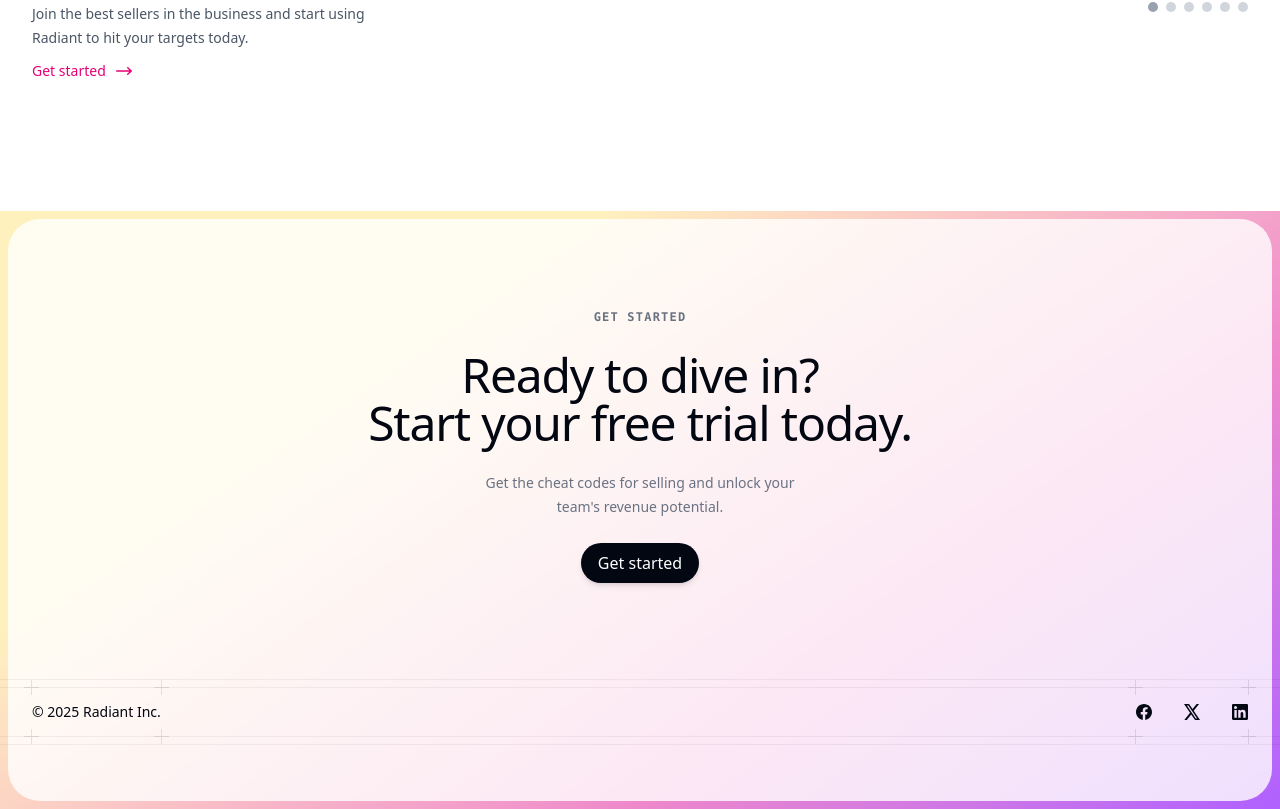
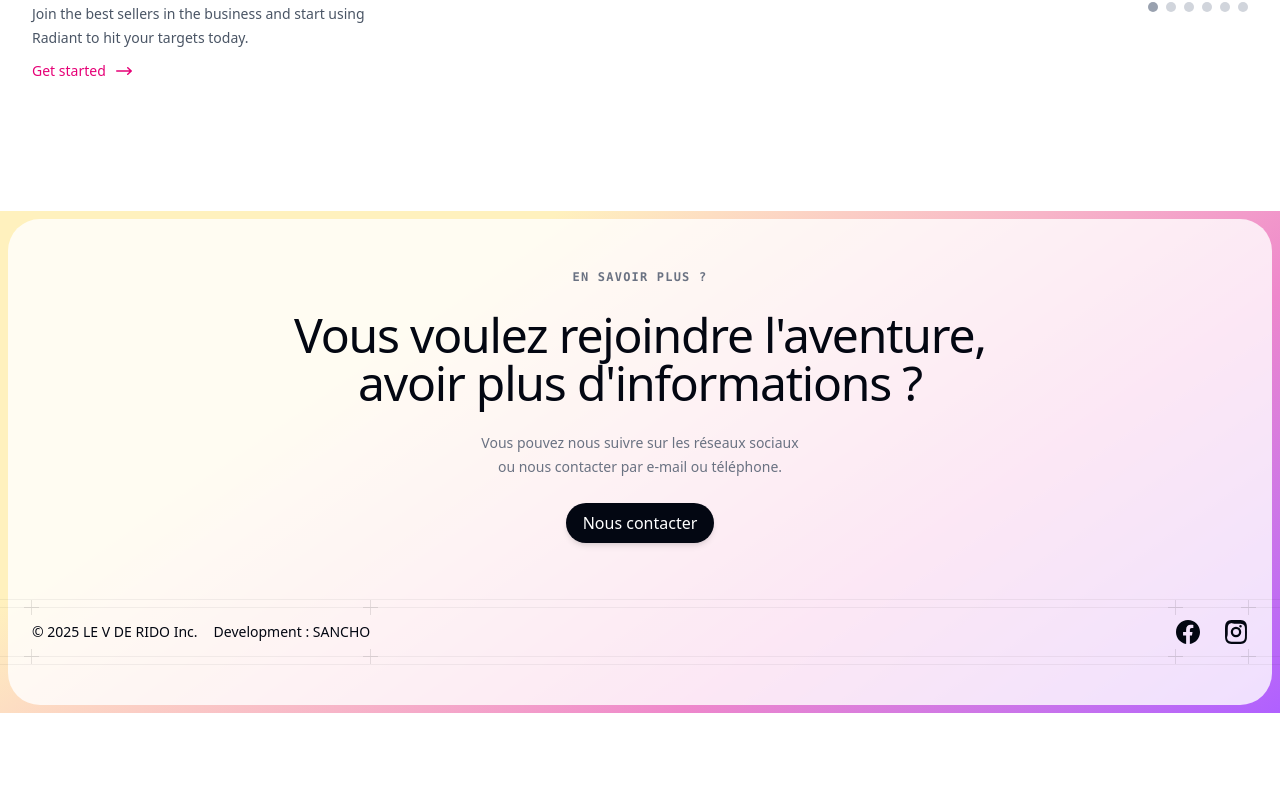
Before and after one commit to Iskandar835/levderido, a Next.js app in the folder levderido-app/: page / in a window 1280 px wide. Shown: the part 3246-4055 px from the top of the page. After the commit the page ends 3959 px from the top, so only its background shows below. Built offline with nearby package versions, Linux system fonts and the light colour scheme; a web font is replaced by a local one.

Commit message:
chore: optimisation du contenu et des liens

```diff
--- a/levderido-app/src/components/footer.tsx
+++ b/levderido-app/src/components/footer.tsx
@@ -7,33 +7,25 @@
 
 function CallToAction() {
   return (
-    <div className="relative pt-20 pb-16 text-center sm:py-24">
+    <div className="relative pt-20 pb-16 text-center sm:py-14">
       <hgroup>
-        <Subheading>Get started</Subheading>
+        <Subheading>en savoir plus ?</Subheading>
         <p className="mt-6 text-3xl font-medium tracking-tight text-gray-950 sm:text-5xl">
-          Ready to dive in?
+          Vous voulez rejoindre l&apos;aventure,
           <br />
-          Start your free trial today.
+          avoir plus d&apos;informations ?
         </p>
       </hgroup>
       <p className="mx-auto mt-6 max-w-xs text-sm/6 text-gray-500">
-        Get the cheat codes for selling and unlock your team&apos;s revenue
-        potential.
+        Vous pouvez nous suivre sur les réseaux sociaux ou nous contacter par
+        e-mail ou téléphone.
       </p>
       <div className="mt-6">
-        <Button className="w-full sm:w-auto" href="#">
-          Get started
+        <Button className="w-full sm:w-auto" href="/contact">
+          Nous contacter
         </Button>
       </div>
     </div>
-  )
-}
-
-function SocialIconX(props: React.ComponentPropsWithoutRef<'svg'>) {
-  return (
-    <svg viewBox="0 0 16 16" fill="currentColor" {...props}>
-      <path d="M12.6 0h2.454l-5.36 6.778L16 16h-4.937l-3.867-5.594L2.771 16H.316l5.733-7.25L0 0h5.063l3.495 5.114L12.6 0zm-.86 14.376h1.36L4.323 1.539H2.865l8.875 12.837z" />
-    </svg>
   )
 }
 
@@ -43,16 +35,20 @@
       <path
         fillRule="evenodd"
         clipRule="evenodd"
-        d="M16 8.05C16 3.603 12.418 0 8 0S0 3.604 0 8.05c0 4.016 2.926 7.346 6.75 7.95v-5.624H4.718V8.05H6.75V6.276c0-2.017 1.194-3.131 3.022-3.131.875 0 1.79.157 1.79.157v1.98h-1.008c-.994 0-1.304.62-1.304 1.257v1.51h2.219l-.355 2.326H9.25V16c3.824-.604 6.75-3.934 6.75-7.95z"
+        d="M8 0C3.58 0 0 3.58 0 8c0 4.02 2.926 7.346 6.75 7.95v-5.624H4.718V8H6.75V6.276c0-2.017 1.194-3.131 3.022-3.131.875 0 1.79.157 1.79.157v1.98h-1.008c-.994 0-1.304.62-1.304 1.257V8H11l-.355 2.326H9.25V16C13.074 15.396 16 12.066 16 8c0-4.42-3.58-8-8-8z"
       />
     </svg>
   )
 }
 
-function SocialIconLinkedIn(props: React.ComponentPropsWithoutRef<'svg'>) {
+function SocialIconInstagram(props: React.ComponentPropsWithoutRef<'svg'>) {
   return (
     <svg viewBox="0 0 16 16" fill="currentColor" {...props}>
-      <path d="M14.82 0H1.18A1.169 1.169 0 000 1.154v13.694A1.168 1.168 0 001.18 16h13.64A1.17 1.17 0 0016 14.845V1.15A1.171 1.171 0 0014.82 0zM4.744 13.64H2.369V5.996h2.375v7.644zm-1.18-8.684a1.377 1.377 0 11.52-.106 1.377 1.377 0 01-.527.103l.007.003zm10.075 8.683h-2.375V9.921c0-.885-.015-2.025-1.234-2.025-1.218 0-1.425.966-1.425 1.968v3.775H6.233V5.997H8.51v1.05h.032c.317-.601 1.09-1.235 2.246-1.235 2.405-.005 2.851 1.578 2.851 3.63v4.197z" />
+      <path
+        fillRule="evenodd"
+        clipRule="evenodd"
+        d="M8 2.5c1.96 0 2.2.008 2.97.043.72.033 1.11.153 1.37.255.34.13.58.287.83.537.25.25.407.49.537.83.102.26.222.65.255 1.37.035.77.043 1.01.043 2.97s-.008 2.2-.043 2.97c-.033.72-.153 1.11-.255 1.37-.13.34-.287.58-.537.83-.25.25-.49.407-.83.537-.26.102-.65.222-1.37.255-.77.035-1.01.043-2.97.043s-2.2-.008-2.97-.043c-.72-.033-1.11-.153-1.37-.255-.34-.13-.58-.287-.83-.537-.25-.25-.407-.49-.537-.83-.102-.26-.222-.65-.255-1.37C2.508 10.2 2.5 9.96 2.5 8s.008-2.2.043-2.97c.033-.72.153-1.11.255-1.37.13-.34.287-.58.537-.83.25-.25.49-.407.83-.537.26-.102.65-.222 1.37-.255C5.8 2.508 6.04 2.5 8 2.5zm0-2.5C6.02 0 5.76.008 4.99.043 4.21.08 3.64.205 3.19.38c-.49.182-.9.407-1.31.817C1.47 1.61 1.245 2.02 1.063 2.51.888 2.96.763 3.53.727 4.31.692 5.08.684 5.34.684 8s.008 2.92.043 3.69c.036.78.161 1.35.336 1.8.182.49.407.9.817 1.31.41.41.82.635 1.31.817.45.175 1.02.3 1.8.336C5.76 15.992 6.02 16 8 16s2.24-.008 3.01-.043c.78-.036 1.35-.161 1.8-.336.49-.182.9-.407 1.31-.817.41-.41.635-.82.817-1.31.175-.45.3-1.02.336-1.8.035-.77.043-1.03.043-3.69s-.008-2.92-.043-3.69c-.036-.78-.161-1.35-.336-1.8-.182-.49-.407-.9-.817-1.31-.41-.41-.82-.635-1.31-.817-.45-.175-1.02-.3-1.8-.336C10.24.008 9.98 0 8 0zM8 4.5a3.5 3.5 0 1 0 0 7 3.5 3.5 0 0 0 0-7zm0 5.5a2 2 0 1 1 0-4 2 2 0 0 1 0 4zm3.85-5.86a.85.85 0 1 1-1.7 0 .85.85 0 0 1 1.7 0z"
+      />
     </svg>
   )
 }
@@ -61,28 +57,20 @@
   return (
     <>
       <Link
-        href="https://facebook.com"
+        href="https://www.facebook.com/share/16CVJQHKXP/"
         target="_blank"
-        aria-label="Visit us on Facebook"
+        aria-label="Rejoignez nous sur Facebook"
         className="text-gray-950 data-hover:text-gray-950/75"
       >
-        <SocialIconFacebook className="size-4" />
+        <SocialIconFacebook className="size-6" />
       </Link>
       <Link
-        href="https://x.com"
+        href="https://www.instagram.com/le.v.de.rido?igsh=MXdla2xicmRubm5hMA=="
         target="_blank"
-        aria-label="Visit us on X"
+        aria-label="Rejoignez nous sur Instagram"
         className="text-gray-950 data-hover:text-gray-950/75"
       >
-        <SocialIconX className="size-4" />
-      </Link>
-      <Link
-        href="https://linkedin.com"
-        target="_blank"
-        aria-label="Visit us on LinkedIn"
-        className="text-gray-950 data-hover:text-gray-950/75"
-      >
-        <SocialIconLinkedIn className="size-4" />
+        <SocialIconInstagram className="size-6" />
       </Link>
     </>
   )
@@ -90,8 +78,20 @@
 
 function Copyright() {
   return (
-    <div className="text-sm/6 text-gray-950">
-      &copy; {new Date().getFullYear()} Radiant Inc.
+    <div className="sm:flex sm:gap-4">
+      <div className="text-sm/6 text-gray-950">
+        &copy; {new Date().getFullYear()} LE V DE RIDO Inc.
+      </div>
+      <div className="text-sm/6 text-gray-950">
+        Development :{' '}
+        <Link
+          href="https://www.madebysancho.com"
+          target="_blank"
+          className="font-medium"
+        >
+          SANCHO
+        </Link>
+      </div>
     </div>
   )
 }
@@ -103,7 +103,7 @@
         <div className="absolute inset-2 rounded-4xl bg-white/80" />
         <Container>
           <CallToAction />
-          <PlusGrid className="pb-16">
+          <PlusGrid className="pb-8 lg:pb-12">
             <PlusGridRow className="flex justify-between">
               <div>
                 <PlusGridItem className="py-3">
@@ -111,7 +111,7 @@
                 </PlusGridItem>
               </div>
               <div className="flex">
-                <PlusGridItem className="flex items-center gap-8 py-3">
+                <PlusGridItem className="flex items-center gap-6 py-3">
                   <SocialLinks />
                 </PlusGridItem>
               </div>
```
